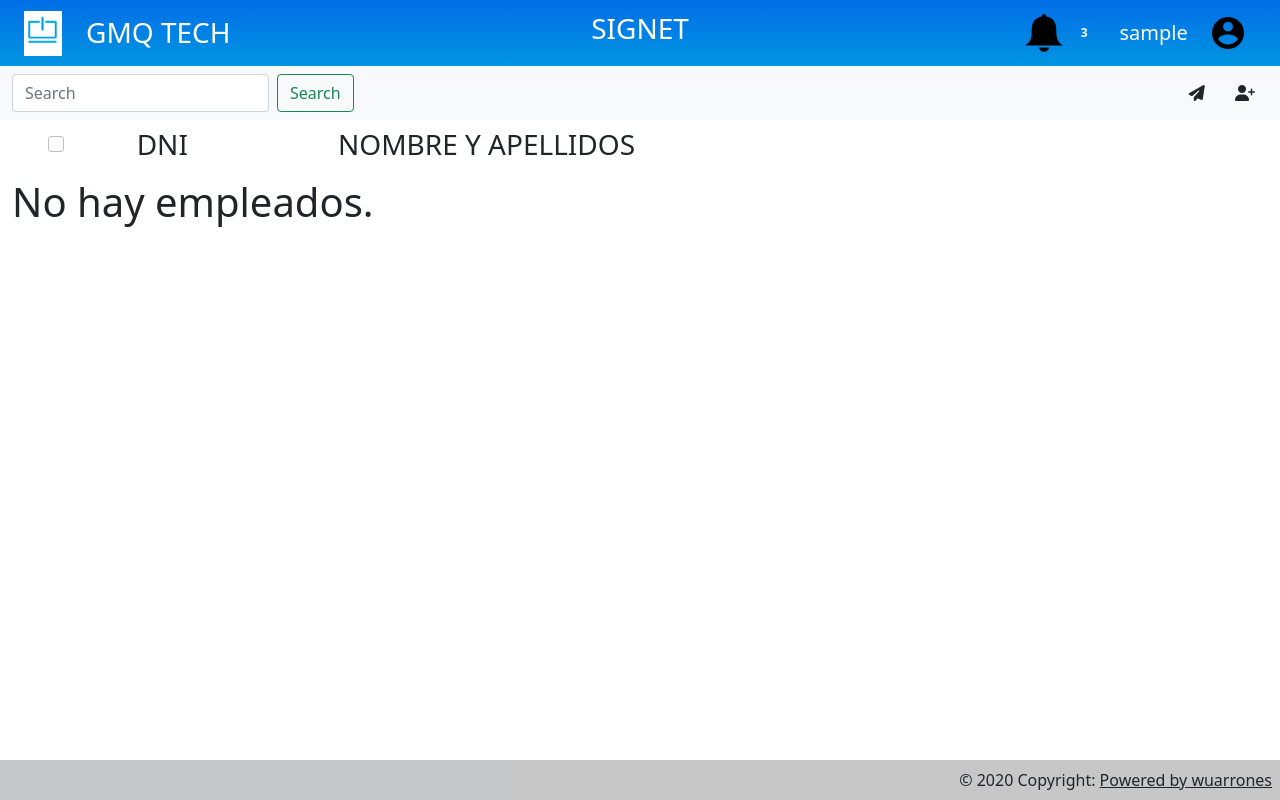
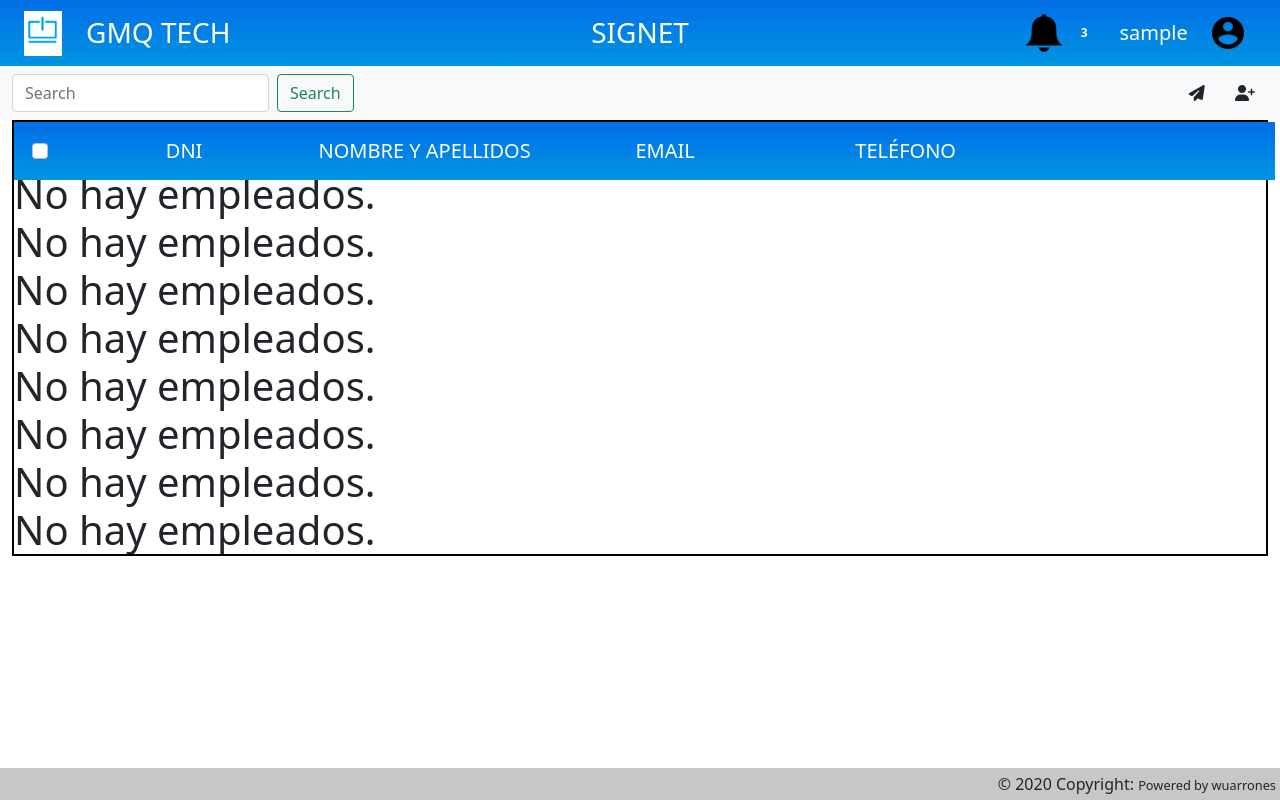
Before and after one commit to SSP-Projects/ProjectX, a Django app: page /admin/ in a window 1280 px wide. Run offline with Django 3.2, Linux system fonts and the light colour scheme; the visitor is signed in with stand-in values (Sample User, id 1); data comes from the database, SQL or seed files in the repository; some libraries are stand-ins or nearby versions.

Commit message:
Ahora la tabla del admin tiene un nuevo diseño

```diff
--- /dev/null
+++ b/static/css/admin/admin.css
@@ -0,0 +1,82 @@
+
+
+h1,h2,h3,h4,h5,h6 {
+	margin:0;
+}
+
+.container {
+	max-width: 1920px;
+	margin-right:auto;
+	margin-left:auto;
+	display:flex;
+	min-height:10vh;
+    max-height: 760px;
+
+}
+a {
+    text-decoration: none;
+}
+/*Estilos scroll*/
+
+::-webkit-scrollbar {
+
+    width: 8px;
+    background-color: rgba(0, 0, 0, 0.178);
+}
+
+ ::-webkit-scrollbar-thumb {
+    background: rgb(57, 59, 68, 0.5);
+    border-radius: 5px;
+}
+
+.table {
+    width:100%;
+	border:2px solid rgb(0, 0, 0);
+    overflow-y: scroll;
+}
+
+
+.table-header {
+	display:flex;
+	width:98.55%;
+    background: rgb(0,149,226);
+    background: linear-gradient(0deg, rgba(0,149,226,1) 0%, rgba(2,110,231,1) 100%, rgba(0,149,226,1) 100%);
+    color: white;
+	padding: 0.7%;
+    position: fixed;
+
+
+}
+
+.table-row-1 {
+    display:flex;
+    width:100%;
+    align-items: center;
+    background:#EEEEEE;
+}
+.table-row-2 {
+	display:flex;
+	width:100%;
+	align-items: center;
+	background:white;
+}
+
+
+.table-data, .header__item {
+	flex: 1 1 20%;
+	text-align:center;
+}
+
+.header__item {
+	text-transform:uppercase;
+}
+#header__item__checkbox {
+    flex: 0 0 0.1%;
+    padding-left: 2%;
+}
+#table-data-checkbox{
+    flex: 0 0 1%;
+    padding-left: 0.6%;
+    margin-top:0.8%;
+
+}
--- a/static/css/login.css
+++ b/static/css/login.css
@@ -178,3 +178,6 @@ a{color:inherit;text-decoration:none}
 .foot-lnk{
 	text-align:center;
 }
+.w-70 {
+	width: 70%;
+}
--- a/templates/generic.html
+++ b/templates/generic.html
@@ -24,9 +24,9 @@
 
 
     <footer class="fixed-bottom bg-light text-center text-lg-start">
-        <div class="text-end p-2" style="background-color: rgba(0, 0, 0, 0.2);">
+        <div class="text-end p-1" style="background-color: rgba(0, 0, 0, 0.2);">
             © 2020 Copyright:
-            <a class="text-dark" href="https://mdbootstrap.com/">Powered by wuarrones</a>
+            <a class="text-dark" href="https://mdbootstrap.com/" style="font-size: 0.8rem;">Powered by wuarrones</a>
         </div>
     </footer>
 
--- a/users_management/models.py
+++ b/users_management/models.py
@@ -34,7 +34,7 @@ class Center(models.Model):
 
 class Employee(models.Model):
     user                  = models.OneToOneField(User, on_delete=models.CASCADE)
-    center_id             = models.ForeignKey(Center, on_delete=models.CASCADE)
+    center             = models.ForeignKey(Center, on_delete=models.CASCADE)
     dni                   = models.CharField(max_length=9)
     ss_number             = models.CharField(max_length=12, validators=[RegexValidator(r'^\d{1,10}$')])
     professional_category = models.CharField(max_length=20)
--- a/users_management/templates/admin.html
+++ b/users_management/templates/admin.html
@@ -1,9 +1,17 @@
-{% extends "generic.html" %} {% block title %}Admin Panel{% endblock %}  {% block body %} {% include "top/header.html" %}
+{% extends "generic.html" %} {% block title %}Admin Panel{% endblock %}
+
+{% block extra_head %}
+{% load static %}
+<link href="{% static 'css/admin/admin.css' %}" rel="stylesheet">
+
+{% endblock %}
+
+{% block body %} {% include "top/header.html" %}
 <nav class="navbar navbar-expand-lg navbar-light bg-light">
     <div class="container-fluid">
         <form class="d-flex">
-            <input class="form-control me-2" type="search" placeholder="Search" aria-label="Search">
-            <button class="btn btn-outline-success" type="submit">Search</button>
+            <input id="searchInput" class="form-control me-2" type="search" placeholder="Search" aria-label="Search">
+            <button id="searchButton" class="btn btn-outline-success" type="submit">Search</button>
         </form>
         <div>
             <button class="btn notification-button"><i class="fas fa-paper-plane"></i></button>
@@ -12,6 +20,62 @@
         </div>
     </div>
 </nav>
+<div class="container">
+
+	<div class="table">
+		<div class="table-header">
+            <div id="header__item__checkbox"  class="header__item">
+                <div class="form-check  ">
+                <input class="select_all form-check-input position-static" type="checkbox" id="blankCheckbox"
+                    value="option1" aria-label="..." onclick="changeAll()">
+            </div>
+        </div>
+			<div class="header__item"><h5>DNI</h5></div>
+			<div class="header__item"><h5>NOMBRE Y APELLIDOS</h5></div>
+            <div class="header__item"><h5>EMAIL</h5></div>
+            <div class="header__item"><h5>TELÉFONO</h5></div>
+            <div class="header__item"></div>
+
+		</div>
+		<div class="table-content">
+            {% for i in "123456789"%}
+            {% for employee in employees %}
+            {% if forloop.counter|divisibleby:2 %}
+			<div class="table-row-2">
+            {% else %}
+            <div class="table-row-1">
+            {% endif %}
+                <div id="table-data-checkbox" class="table-data">
+                    <div class="form-check col-1 justify-content-center align-items-center">
+                    <input class="select_user form-check-input position-static m-0 p-0" type="checkbox" id="blankCheckbox"
+                        value="option1" aria-label="...">
+                    </div>
+                </div>
+
+				<div class="table-data"><h5 id="DNI{{ forloop.counter }}">{{ employee.dni }}</h5></div>
+				<div class="table-data"><h5>{{ employee.name }} {{ employee.surnames }}</h5></div>
+                <div class="table-data"><h5>{{ employee.email }}</h5></div>
+                <div class="table-data"><h5>{{ employee.phone_number }}</h5></div>
+                <div class="table-data d-inline"name="prueba">
+                    <button class="btn" data-toggle="modal" data-target="#UserModal" data-whatever="Editar Usuario"><i
+                            class="fas fa-user-edit"></i></button>
+                    <button data-toggle="modal" data-target="#userInteractions" class="btn"><i
+                            class="fas fa-clipboard-list"></i></button>
+                    <button class="btn  delete-button" data-toggle="modal" data-target="#confirmDeleteModal"><i
+                            class="fas fa-trash"></i></button>
+                </div>
+			</div>
+            {% empty %}
+            <h1>No hay empleados.</h1>
+            {% endfor %}
+            {% endfor %}
+
+
+		</div>
+	</div>
+</div>
+<!--
+
     <div class="container-fluid">
         <div class="container-fluid w-100 row justify-content-center align-items-center py-2">
             <div class="form-check col-1 justify-content-center align-items-center">
@@ -48,6 +112,7 @@
             <h1>No hay empleados.</h1>
             {% endfor %}
         </div>
+-->
 
     <div class="modal fade" id="confirmDeleteModal" tabindex="-1" role="dialog" aria-labelledby="exampleModalLabel"
         aria-hidden="true">
@@ -360,5 +425,32 @@
                 }
             });
         });
+        $("#searchButton").click(function () {
+            var nameToSearch = $("#searchInput").val()
+            if(nameToSearch != ""){
+
+               $(".table-content").empty()
+                $.ajax({
+                    url: '/ajax/get_users_by_name/',
+                    type: 'POST',
+                    data: {"name":nameToSearch},
+                    headers: { 'X-CSRFToken': "{{csrf_token}}" },
+                    success: function (data) {
+                        $("#register_container").append(`
+
+
+
+                        `)
+                    },
+                    error: function (jqxhr) {
+                        alert("algo ha pasado")
+                    }
+                });
+
+
+            }
+
+        })
+
     </script>
     {% endblock %}
--- a/users_management/templates/middle/home.html
+++ b/users_management/templates/middle/home.html
@@ -15,12 +15,12 @@
   <section class="col-5 container-fluid  d-flex flex-wrap mx-5">
     <div class="col-6 align-middle  d-flex"style="align-items:center;">
 
-        <button id="work-button" class="btn  w-75 h-75" data-toggle="modal" data-target="#confirmationModal"><img class="img-fluid"  id="work-button-img"></button>
+        <button id="work-button" class="btn rounded-circle w-75 h-75 p-0" data-toggle="modal" data-target="#confirmationModal"><img class="img-fluid"  id="work-button-img"></button>
       <!--<button id="work-button" class="big-button" data-toggle="modal" data-target="#confirmationModal">trabajo</button>-->
 
     </div>
     <div class="col-6 align-middle  d-flex"style="align-items:center;">
-        <button id="break-button" class="btn  w-75 h-75" data-toggle="modal" data-target="#confirmationModal"><img class="img-fluid"  id="break-button-img"></button>
+        <button id="break-button" class="btn rounded-circle w-75 h-75 p-0" data-toggle="modal" data-target="#confirmationModal"><img class="img-fluid"  id="break-button-img"></button>
        <!-- <button id="break-button" class="big-button" data-toggle="modal" data-target="#confirmationModal" disabled="true">descanso</button>-->
     </div>
   </section>
--- a/users_management/templates/top/header.html
+++ b/users_management/templates/top/header.html
@@ -1,5 +1,6 @@
 <nav class="container-fluid header_background border-gray d-flex px-4 py-2">
     <div class="col-sm-12 col-md-4 d-flex flex-wrap align-items-center ">
+
         {% load static %}
         <img src="{% static 'media/images/studycenter_logo.PNG' %}" alt="studycenter_icon">
         <h3 class="mx-4 my-2">{{studycenter_name}}</h3>
--- a/users_management/urls.py
+++ b/users_management/urls.py
@@ -16,4 +16,6 @@ urlpatterns = [
     url(r'^ajax/delete_user/',views.delete_user, name='delete_user'),
     url(r'^ajax/get_employee_job_interactions_dni/',views.get_employee_job_interactions_dni, name='get_employee_job_interactions_dni'),
     url(r'^ajax/modifyInteraction/',views.modifyInteraction, name='modifyInteraction'),
+    url(r'^ajax/get_users_by_name/',views.get_users_by_name, name='get_users_by_name'),
+
 ]
--- a/users_management/views.py
+++ b/users_management/views.py
@@ -125,7 +125,7 @@ def admin(request):
                 employee.name = name
                 employee.user = user
                 employee.dni = dni
-                employee.center_id = center
+                employee.center = center
                 employee.surnames = surname
                 employee.ss_number = ss
                 employee.phone_number = phone
@@ -155,7 +155,7 @@ def admin(request):
 
             return redirect('admin')
 
-    employees = Employee.objects.all()
+    employees = Employee.objects.filter(user__is_active = True)
     userForm = forms.UserForm()
     studycenter_name = 'GMQ TECH'
     app_tittle = 'SIGNET'
@@ -199,6 +199,11 @@ def getUser(request):
         userJson = serializers.serialize('json', [ user, ])
         return HttpResponse(userJson, content_type="application/json")
     return None
+def get_users_by_name(request):
+     if request.is_ajax and request.method == "POST":
+        actual_employee = Employee.objects.get(user=request.user)
+        if actual_employee != None:
+            pass
 
 def delete_user(request):
     if request.is_ajax and request.method == "POST":
```
Also changed, not shown: static/css/home/home_styles.css (+9 -2 lines), static/media/images/enter_break_button.png, static/media/images/enter_work_button.png, static/media/images/exit_work_button.png. Lines whose indentation alone changed are shown as unchanged.
